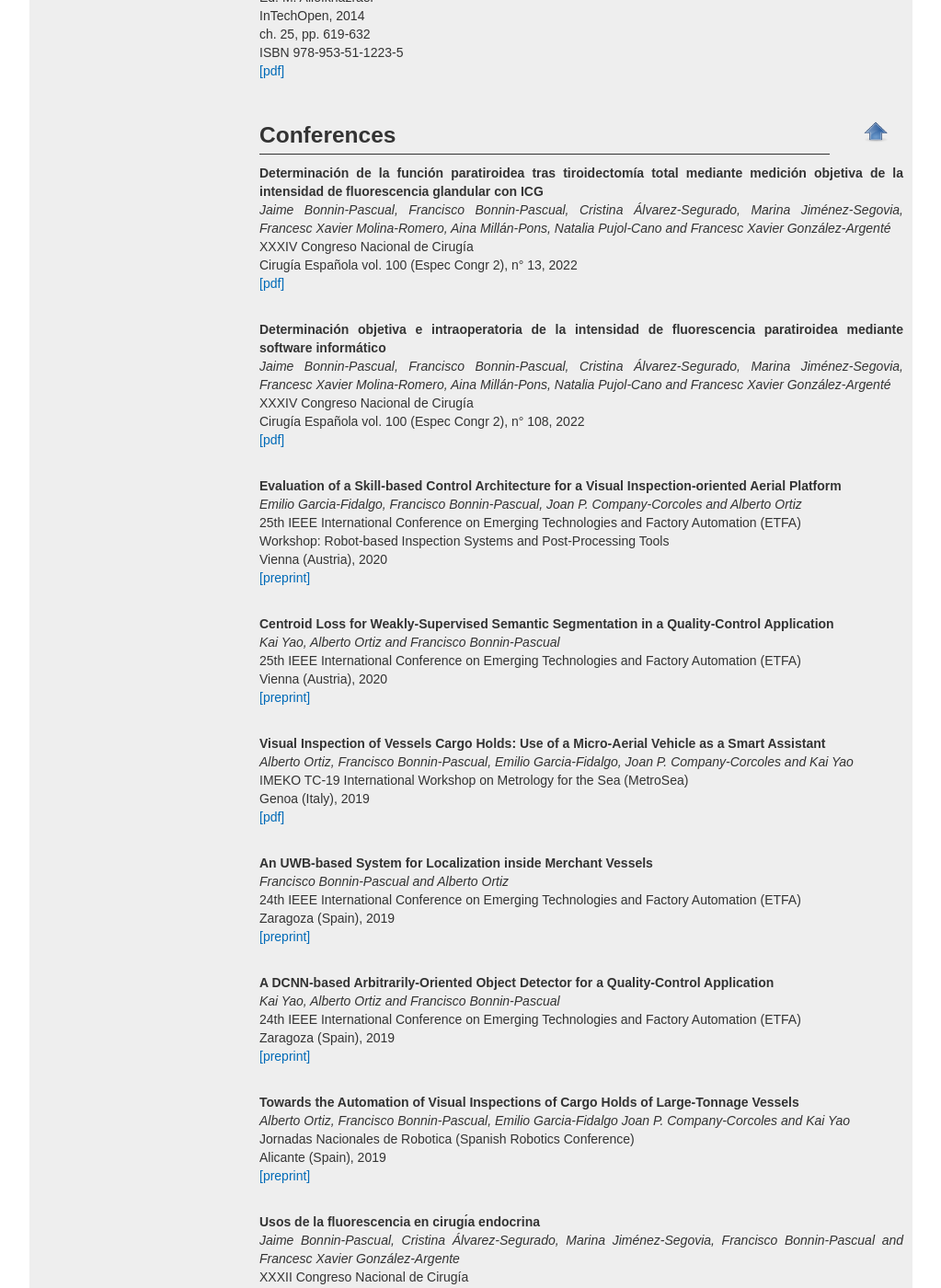
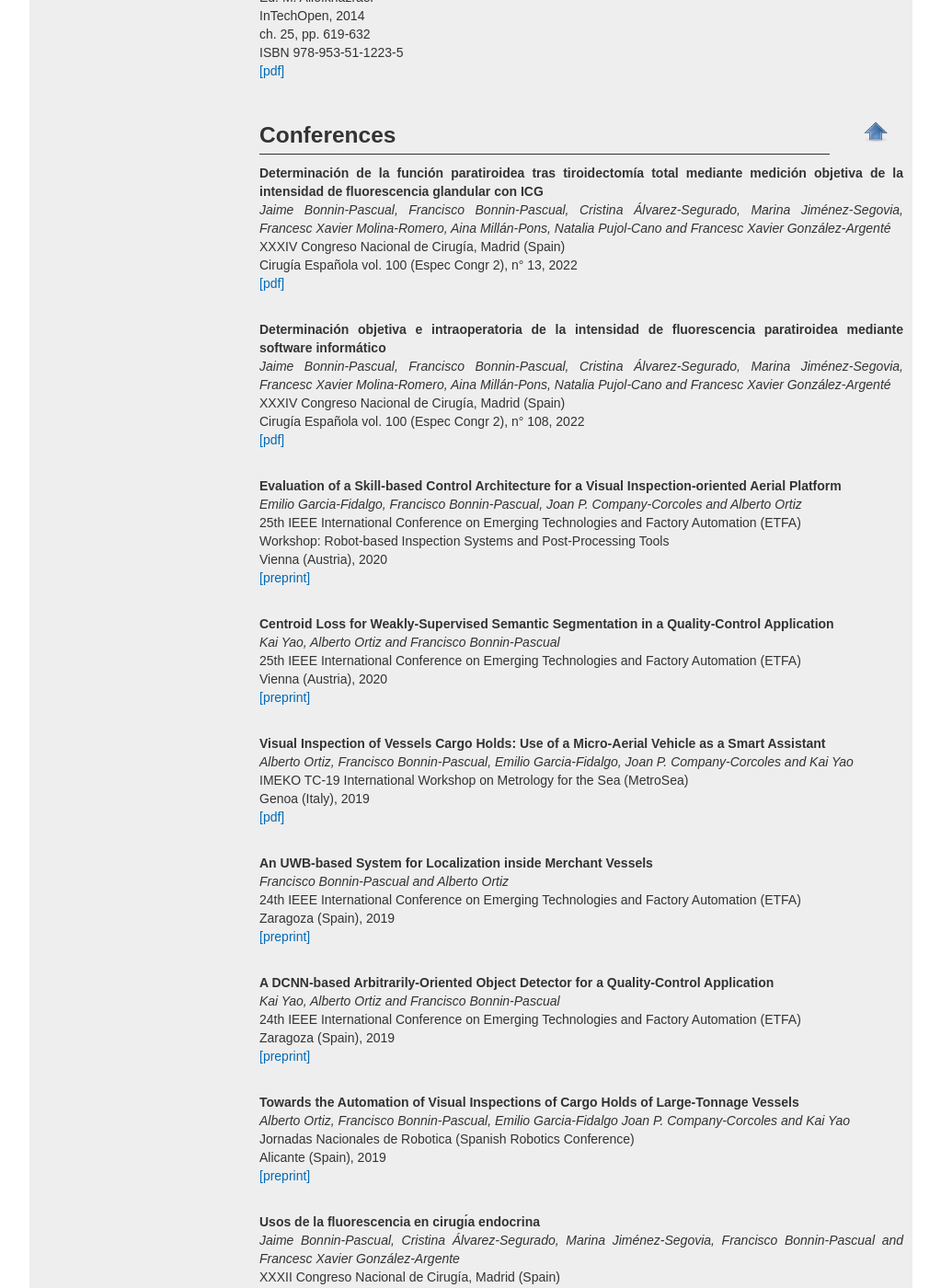
Before and after one commit to xiscobonnin/xiscobonnin.github.io, a Jekyll site: the page built from publications/pubs_type.html, in a window 1280 px wide and 1400 px high, scrolled down 2537 px. Shown: the whole window at 92% size, without its empty margins (128-1151 px from the left). Built offline with Jekyll 4.4.1, drawn with Linux system fonts in a browser that asks for light colours.

Commit message:
Adding venue to CNC confs.

```diff
--- a/publications/index.html
+++ b/publications/index.html
@@ -19,7 +19,7 @@ id: publications
 <p class="text-justify">
 <strong>Determinación de la función paratiroidea tras tiroidectomía total mediante medición objetiva de la intensidad de fluorescencia glandular con ICG</strong><br>
 <em>Jaime Bonnin-Pascual, Francisco Bonnin-Pascual, Cristina Álvarez-Segurado, Marina Jiménez-Segovia, Francesc Xavier Molina-Romero, Aina Millán-Pons, Natalia Pujol-Cano and Francesc Xavier González-Argenté</em><br>
-XXXIV Congreso Nacional de Cirugía<br>
+XXXIV Congreso Nacional de Cirugía, Madrid (Spain)<br>
 Cirugía Española vol. 100 (Espec Congr 2), n° 13, 2022<br>
 <a href="https://www.elsevier.es/en-revista-cirugia-espanola-36-congresos-xxxiv-congreso-nacional-cirugia-149-sesion-cirugia-endocrina-7206-comunicacion-determinacion-de-la-funcion-paratiroidea-86662-pdf">[pdf]</a>
 </p><br>
@@ -27,7 +27,7 @@ Cirugía Española vol. 100 (Espec Congr 2), n° 13, 2022<br>
 <p class="text-justify">
 <strong>Determinación objetiva e intraoperatoria de la intensidad de fluorescencia paratiroidea mediante software informático</strong><br>
 <em>Jaime Bonnin-Pascual, Francisco Bonnin-Pascual, Cristina Álvarez-Segurado, Marina Jiménez-Segovia, Francesc Xavier Molina-Romero, Aina Millán-Pons, Natalia Pujol-Cano and Francesc Xavier González-Argenté</em><br>
-XXXIV Congreso Nacional de Cirugía<br>
+XXXIV Congreso Nacional de Cirugía, Madrid (Spain)<br>
 Cirugía Española vol. 100 (Espec Congr 2), n° 108, 2022<br>
 <a href="https://www.elsevier.es/es-revista-cirugia-espanola-36-congresos-xxxiv-congreso-nacional-cirugia-149-sesion-cirugia-endocrina-7208-comunicacion-determinacion-objetiva-e-intraoperatoria-de-86757-pdf">[pdf]</a>
 </p><br>
@@ -217,7 +217,7 @@ vol. 96, n° 9, pp. 529-536, 2018<br>
 <p class="text-justify">
 <strong>Usos de la fluorescencia en cirugı́a endocrina</strong><br>
 <em>Jaime Bonnin-Pascual, Cristina Álvarez-Segurado, Marina Jiménez-Segovia, Francisco Bonnin-Pascual and Francesc Xavier González-Argente</em><br>
-XXXII Congreso Nacional de Cirugía<br>
+XXXII Congreso Nacional de Cirugía, Madrid (Spain)<br>
 Cirugía Española vol. 96 (Espec Congr), n° 8, 2018<br>
 <a href="https://www.elsevier.es/es-revista-cirugia-espanola-36-congresos-xxxii-congreso-nacional-cirugia-77-sesion-c-endocrina-4846-comunicacion-usos-de-la-fluorescencia-en-55452-pdf">[link]</a>
 </p><br>
--- a/publications/pubs_type.html
+++ b/publications/pubs_type.html
@@ -185,7 +185,7 @@ ISBN 978-953-51-1223-5<br>
 <p class="text-justify">
 <strong>Determinación de la función paratiroidea tras tiroidectomía total mediante medición objetiva de la intensidad de fluorescencia glandular con ICG</strong><br>
 <em>Jaime Bonnin-Pascual, Francisco Bonnin-Pascual, Cristina Álvarez-Segurado, Marina Jiménez-Segovia, Francesc Xavier Molina-Romero, Aina Millán-Pons, Natalia Pujol-Cano and Francesc Xavier González-Argenté</em><br>
-XXXIV Congreso Nacional de Cirugía<br>
+XXXIV Congreso Nacional de Cirugía, Madrid (Spain)<br>
 Cirugía Española vol. 100 (Espec Congr 2), n° 13, 2022<br>
 <a href="https://www.elsevier.es/en-revista-cirugia-espanola-36-congresos-xxxiv-congreso-nacional-cirugia-149-sesion-cirugia-endocrina-7206-comunicacion-determinacion-de-la-funcion-paratiroidea-86662-pdf">[pdf]</a>
 </p><br>
@@ -193,7 +193,7 @@ Cirugía Española vol. 100 (Espec Congr 2), n° 13, 2022<br>
 <p class="text-justify">
 <strong>Determinación objetiva e intraoperatoria de la intensidad de fluorescencia paratiroidea mediante software informático</strong><br>
 <em>Jaime Bonnin-Pascual, Francisco Bonnin-Pascual, Cristina Álvarez-Segurado, Marina Jiménez-Segovia, Francesc Xavier Molina-Romero, Aina Millán-Pons, Natalia Pujol-Cano and Francesc Xavier González-Argenté</em><br>
-XXXIV Congreso Nacional de Cirugía<br>
+XXXIV Congreso Nacional de Cirugía, Madrid (Spain)<br>
 Cirugía Española vol. 100 (Espec Congr 2), n° 108, 2022<br>
 <a href="https://www.elsevier.es/es-revista-cirugia-espanola-36-congresos-xxxiv-congreso-nacional-cirugia-149-sesion-cirugia-endocrina-7208-comunicacion-determinacion-objetiva-e-intraoperatoria-de-86757-pdf">[pdf]</a>
 </p><br>
@@ -250,7 +250,7 @@ Alicante (Spain), 2019<br>
 <p class="text-justify">
 <strong>Usos de la fluorescencia en cirugı́a endocrina</strong><br>
 <em>Jaime Bonnin-Pascual, Cristina Álvarez-Segurado, Marina Jiménez-Segovia, Francisco Bonnin-Pascual and Francesc Xavier González-Argente</em><br>
-XXXII Congreso Nacional de Cirugía<br>
+XXXII Congreso Nacional de Cirugía, Madrid (Spain)<br>
 Cirugía Española vol. 96 (Espec Congr), n° 8, 2018<br>
 <a href="https://www.elsevier.es/es-revista-cirugia-espanola-36-congresos-xxxii-congreso-nacional-cirugia-77-sesion-c-endocrina-4846-comunicacion-usos-de-la-fluorescencia-en-55452-pdf">[pdf]</a>
 </p><br>
```
